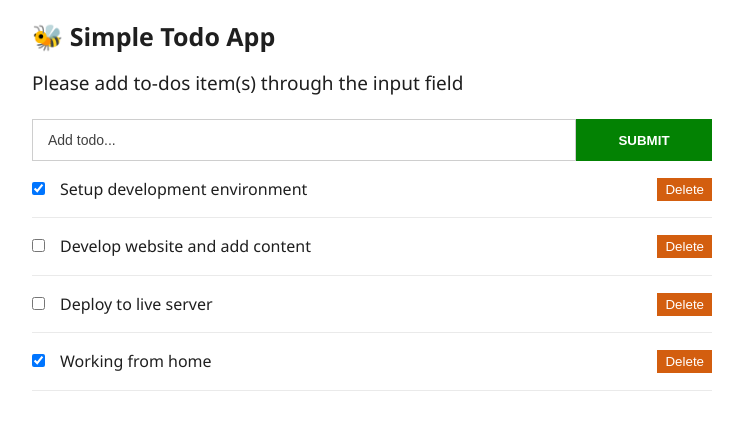
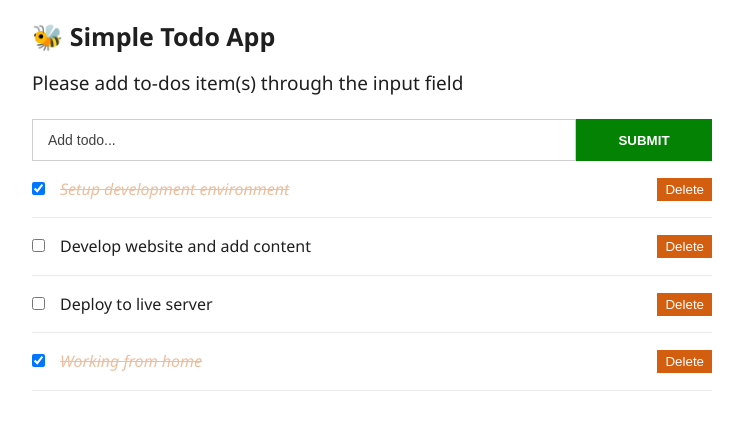
Before and after one commit to atbee/react-simple-todo-list, a React (Create React App) app: page / in a window 1280 px wide. Shown: the top 430 px of the page, without its empty margins (268-1011 px from the left). Built offline with nearby package versions, Linux system fonts and the light colour scheme.

Commit message:
Add style when item is completed

```diff
--- a/src/components/TodoItem.js
+++ b/src/components/TodoItem.js
@@ -2,17 +2,28 @@
 
 class TodoItem extends React.Component {
   render() {
+    const completedStyle = {
+      fontStyle: "italic",
+      color: "#d35e0f",
+      opacity: 0.4,
+      textDecoration: "line-through",
+    }
+
+    const { completed, id, title } = this.props.todo;
+
     return (
       <li className="todo-item">
         <input
           type="checkbox"
-          checked={this.props.todo.completed}
-          onChange={() => this.props.handleChangeProps(this.props.todo.id)}
+          checked={completed}
+          onChange={() => this.props.handleChangeProps(id)}
         />
-        <button onClick={() => this.props.deleteTodoProps(this.props.todo.id)}>
+        <button onClick={() => this.props.deleteTodoProps(id)}>
           Delete
         </button>
-        {this.props.todo.title}
+        <span style={completed ? completedStyle : null}>
+          {title}
+        </span>
       </li>
     )
   }
```
